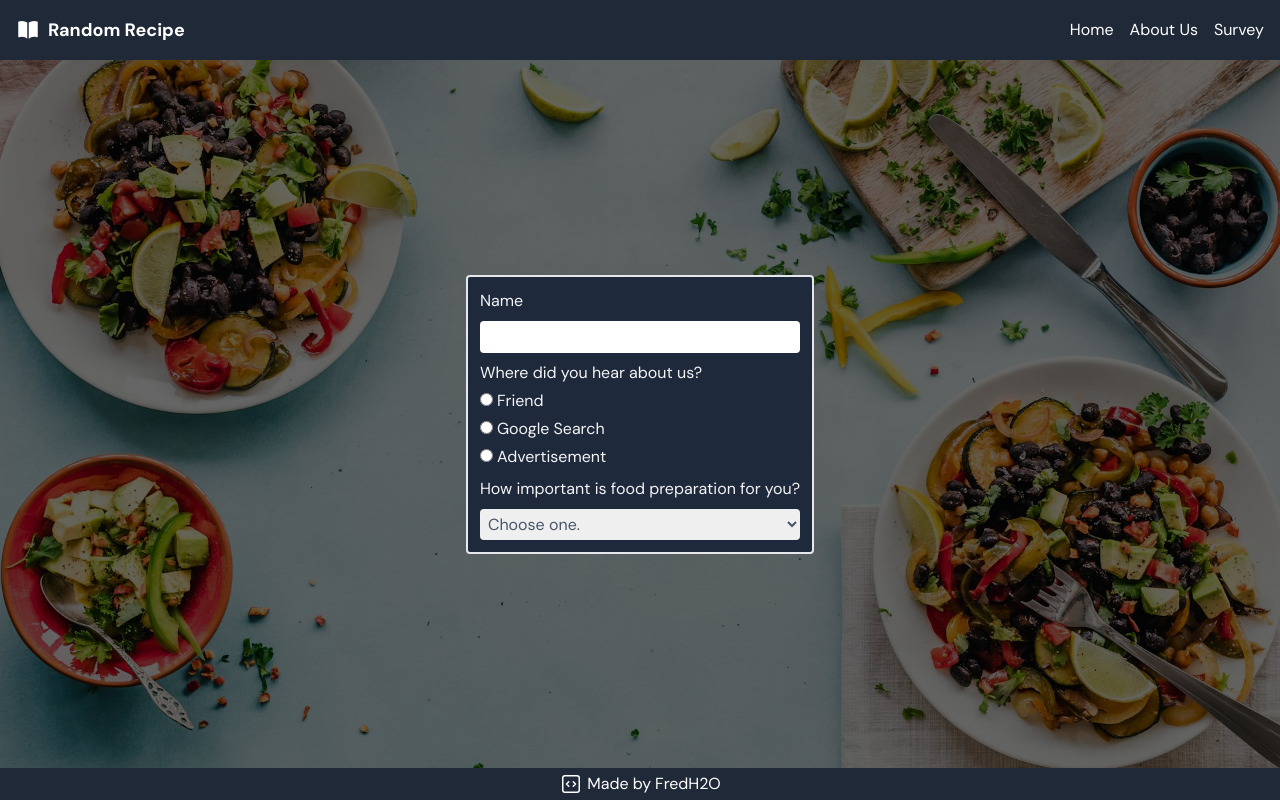
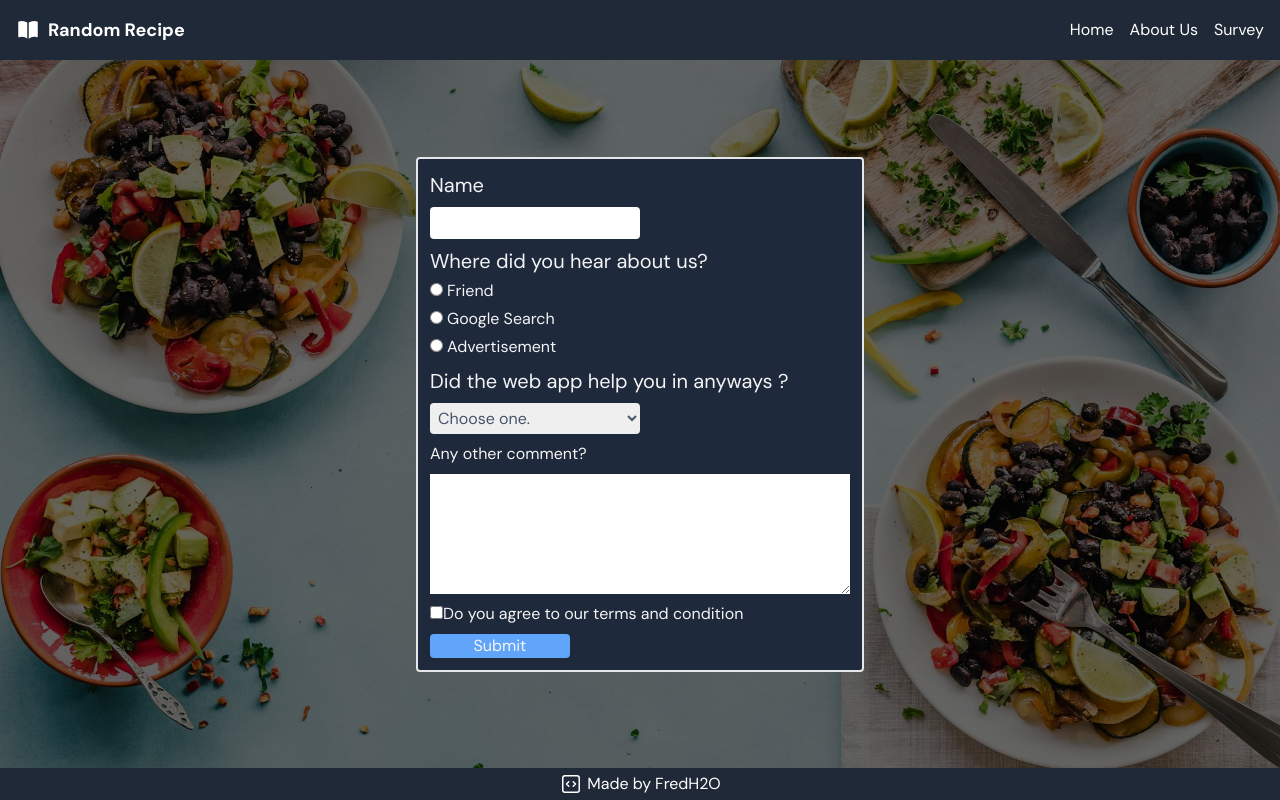
Before and after one commit to FredH2O/food-recipe, a React (Vite) app: page /survey in a window 1280 px wide. Built offline with nearby package versions, Linux system fonts and the light colour scheme; no server answers; a web font is replaced by a local one.

Commit message:
Added small things because I didnt have time today

```diff
--- a/src/components/SurveyForm.jsx
+++ b/src/components/SurveyForm.jsx
@@ -2,15 +2,23 @@ const SurveyForm = () => {
   return (
     <form
       action=""
-      className="flex flex-col border-2 rounded p-3 space-y-2 bg-slate-800 text-zinc-100"
+      className="max-w-md w-screen flex flex-col border-2 rounded p-3 space-y-2 bg-slate-800 text-zinc-100"
     >
       {/* name */}
-      <label htmlFor="">Name</label>
-      <input type="text" className="p-1 rounded text-black" />
+      <label htmlFor="" className="text-xl">
+        Name
+      </label>
+      <input
+        type="text"
+        className="p-1 rounded text-black w-1/2"
+        maxLength={15}
+      />
 
       {/* where did you hear us from ? // radio choices  */}
       <div className="space-y-1">
-        <label htmlFor="">Where did you hear about us?</label>
+        <label htmlFor="" className="text-xl">
+          Where did you hear about us?
+        </label>
 
         <div className="space-x-1">
           <input type="radio" id="friend" value="friend" name="choices" />
@@ -29,13 +37,26 @@ const SurveyForm = () => {
       </div>
 
       {/* whats your ethnicity ? select option choices*/}
-      <label htmlFor="">How important is food preparation for you?</label>
-      <select name="" id="" className="text-slate-600 p-1 rounded">
+      <label htmlFor="" className="text-xl">
+        Did the web app help you in anyways ?
+      </label>
+      <select name="" id="" className="text-slate-600 p-1 rounded w-1/2">
         <option value="">Choose one.</option>
         <option value="">I try to do it fast.</option>
         <option value="">Slow, making sure everything is right.</option>
         <option value="">I just go with the flow.</option>
       </select>
+
+      <label htmlFor=""> Any other comment? </label>
+      <textarea name="" id="" rows={5} maxLength={500}></textarea>
+
+      {/* checkbox // terms */}
+      <div>
+        <input type="checkbox" />
+        <label htmlFor="">Do you agree to our terms and condition</label>
+      </div>
+
+      <button className="bg-blue-400 w-1/3 rounded">Submit</button>
     </form>
   );
 };
```
